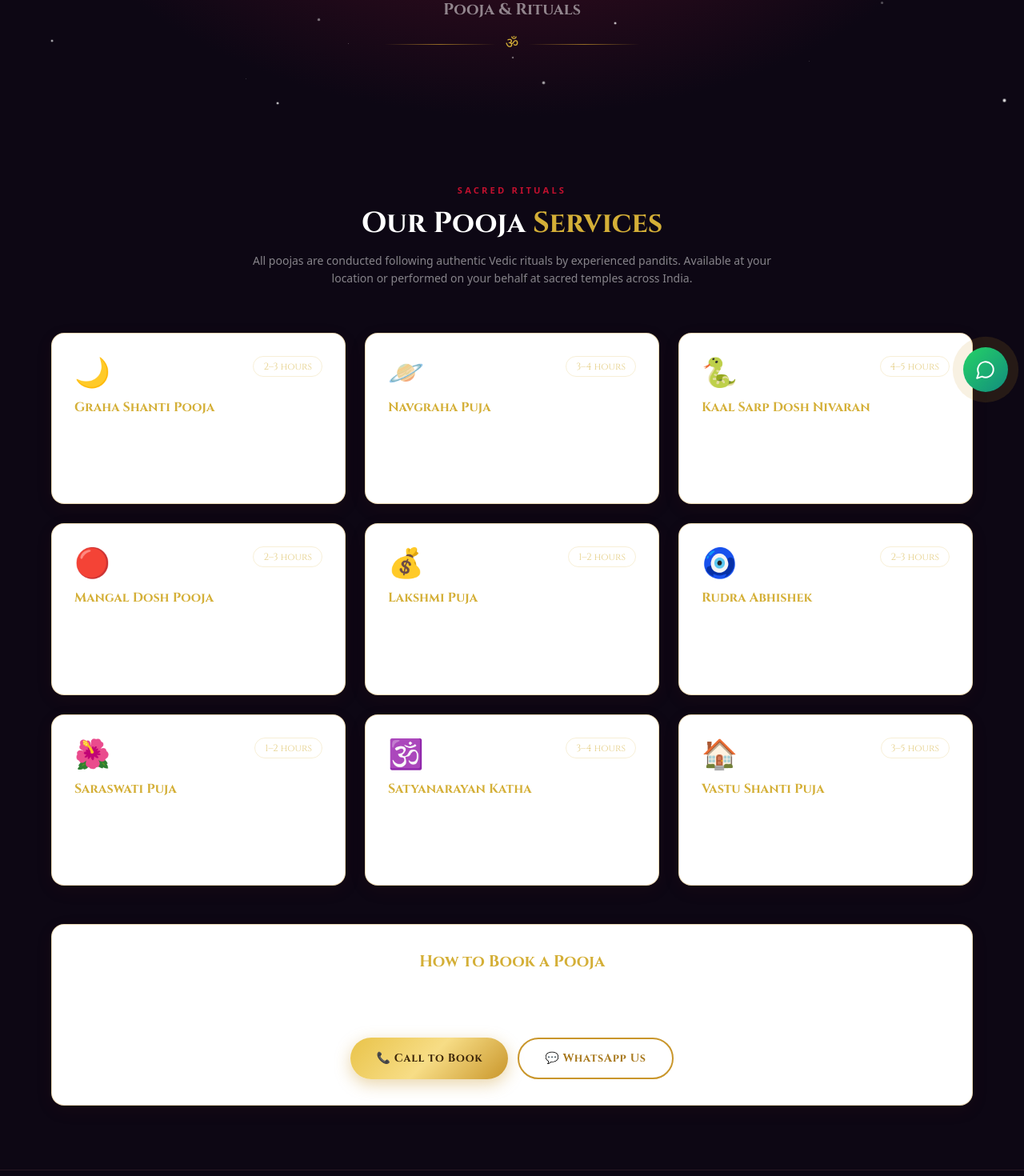
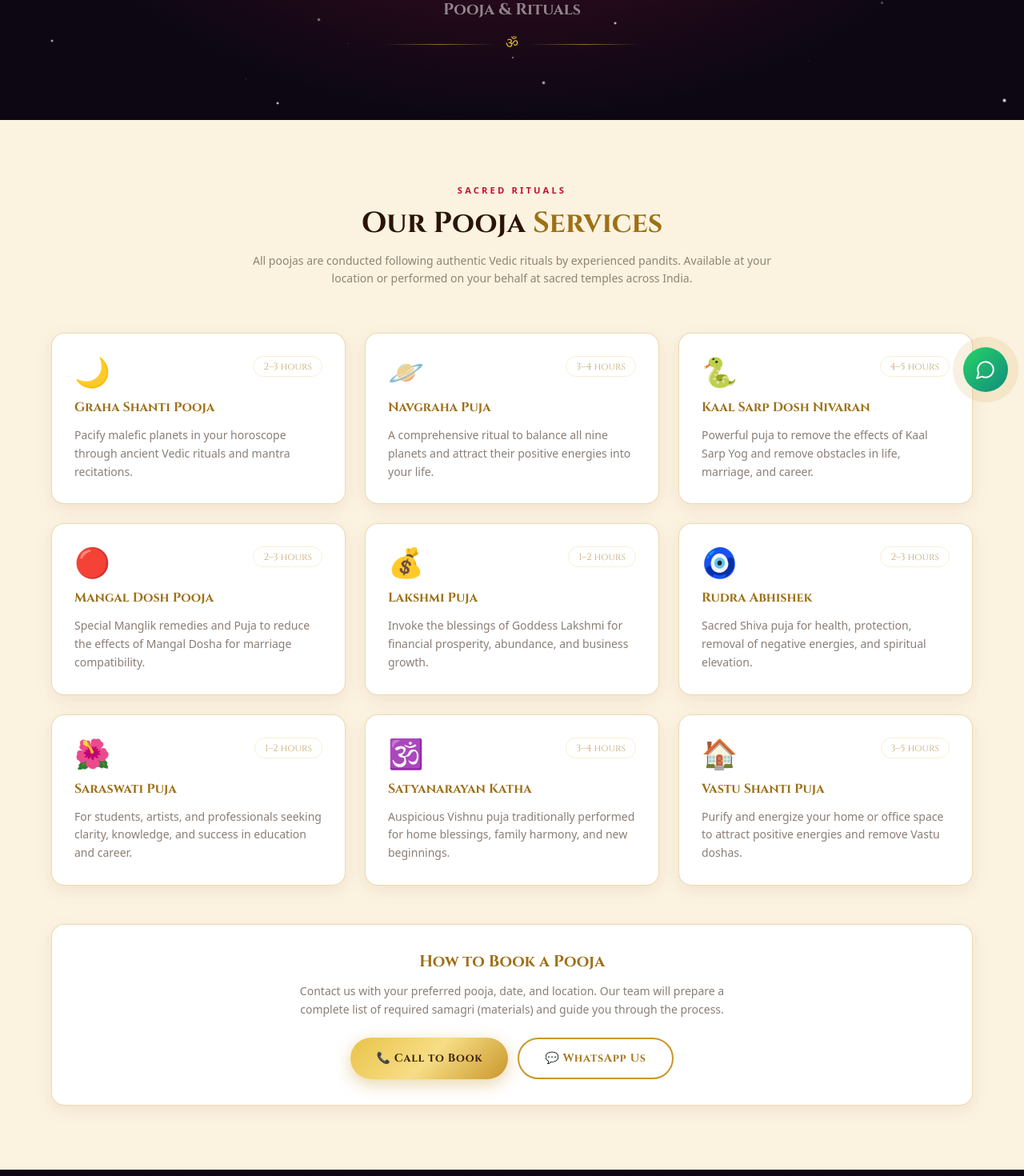
Before and after one commit to Sanchitjha/Astrologer, a Next.js app: page /pooja in a window 1280 px wide. Shown: the part 286-1756 px from the top of the page at 80% size. Built offline with nearby package versions, Linux system fonts and the light colour scheme.

Commit message:
feat: implement initial web pages and reusable UI components for astrology services and rituals

```diff
--- a/app/pooja/page.js
+++ b/app/pooja/page.js
@@ -82,15 +82,15 @@ export default function PoojaPage() {
         crumbs={[{ label: 'Pooja' }]}
       />
 
-      <section className="py-20 px-4" style={{ background: '#0D0714' }}>
+      <section className="py-20 px-4" style={{ background: '#FBF3E0' }}>
         <div className="max-w-6xl mx-auto">
           <div className="text-center mb-14">
             <p className="section-label mb-3">Sacred Rituals</p>
-            <h2 className="text-3xl md:text-4xl font-bold text-white"
+            <h2 className="text-3xl md:text-4xl font-bold text-[#2A1408]"
                 style={{ fontFamily: 'var(--font-cinzel)' }}>
-              Our Pooja <span className="text-[#D4AF37]">Services</span>
+              Our Pooja <span className="text-[#9E7016]">Services</span>
             </h2>
-            <p className="text-white/50 text-sm mt-4 max-w-2xl mx-auto leading-relaxed">
+            <p className="text-[#2A1408]/50 text-sm mt-4 max-w-2xl mx-auto leading-relaxed">
               All poojas are conducted following authentic Vedic rituals by experienced pandits.
               Available at your location or performed on your behalf at sacred temples across India.
             </p>
@@ -101,28 +101,28 @@ export default function PoojaPage() {
               <div key={p.title} className="glass-card rounded-2xl p-7 flex flex-col gap-3 group">
                 <div className="flex items-start justify-between">
                   <span className="text-4xl">{p.icon}</span>
-                  <span className="text-xs text-[#D4AF37]/60 border border-[#D4AF37]/20 rounded-full
+                  <span className="text-xs text-[#9E7016]/60 border border-[#D4AF37]/20 rounded-full
                                    px-3 py-1 shrink-0"
                         style={{ fontFamily: 'var(--font-cinzel)' }}>
                     {p.duration}
                   </span>
                 </div>
-                <h3 className="text-[#D4AF37] font-bold"
+                <h3 className="text-[#9E7016] font-bold"
                     style={{ fontFamily: 'var(--font-cinzel)' }}>
                   {p.title}
                 </h3>
-                <p className="text-white/55 text-sm leading-relaxed flex-1">{p.desc}</p>
+                <p className="text-[#2A1408]/55 text-sm leading-relaxed flex-1">{p.desc}</p>
               </div>
             ))}
           </div>
 
           {/* How to book */}
           <div className="glass-card rounded-2xl p-8 mt-12 text-center">
-            <h3 className="text-[#D4AF37] font-bold text-xl mb-3"
+            <h3 className="text-[#9E7016] font-bold text-xl mb-3"
                 style={{ fontFamily: 'var(--font-cinzel)' }}>
               How to Book a Pooja
             </h3>
-            <p className="text-white/55 text-sm leading-relaxed max-w-xl mx-auto mb-6">
+            <p className="text-[#2A1408]/55 text-sm leading-relaxed max-w-xl mx-auto mb-6">
               Contact us with your preferred pooja, date, and location. Our team will prepare
               a complete list of required samagri (materials) and guide you through the process.
             </p>
```
